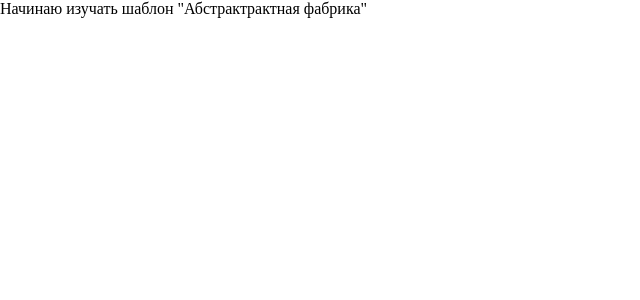
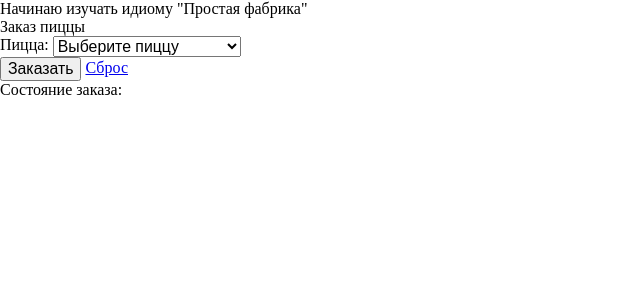
Before and after one commit to anb05/pizza, a PHP site: page /views/index.html in a window 1280 px wide. Shown: the top 300 px of the page, without its empty margins (0-640 px from the left). Run offline with PHP 8.4, Linux system fonts and the light colour scheme.

Commit message:
Все вроде сделано. CSS делать лень

```diff
--- a/Models/Pizza.php
+++ b/Models/Pizza.php
@@ -39,7 +39,7 @@ abstract class Pizza
      */
     public function prepare()
     {
-        return "Готовится пицца";
+        return "Пицца готовится";
     }
 
     /**
@@ -69,6 +69,6 @@ abstract class Pizza
      */
     public function box()
     {
-        return "Пицца нарезается";
+        return "Пицца упаковывается";
     }
 }
--- a/public/views/index.html
+++ b/public/views/index.html
@@ -13,6 +13,35 @@
     </head>
 
     <body>
-        <h1>Начинаю изучать шаблон "Абстрактрактная фабрика"</h1>
+    <header>
+        <h1>Начинаю изучать идиому "Простая фабрика"</h1>
+    </header>
+
+    <form action="/" method="post">
+        <fieldset>
+            <legend>Заказ пиццы</legend>
+            <label for="pizza">Пицца:</label>
+            <select name="pizza" id="pizza">
+                <option disabled selected>Выберите пиццу</option>
+                <option value="cheese">Пицца с сыром</option>
+                <option value="clam">Пицца с мидиями</option>
+                <option value="pepperoni">Пицца пеперони</option>
+                <option value="veggie">Вегетарианская пицца</option>
+            </select>
+        </fieldset>
+        <p>
+            <input type="submit" value="Заказать">
+            <a href="/" class="button">Сброс</a>
+        </p>
+    </form>
+
+    <footer>
+        <p>Состояние заказа:</p>
+        <p><?= @$preparation; ?></p>
+        <p><?= @$baker; ?></p>
+        <p><?= @$cut; ?></p>
+        <p><?= @$box; ?></p>
+        <p><?= @$status; ?></p>
+    </footer>
     </body>
 </html>
```
Also changed, not shown: Controllers/Order.php (added, +62 -0 lines), public/index.php (+4 -12 lines), public/favicon.ico (added).
